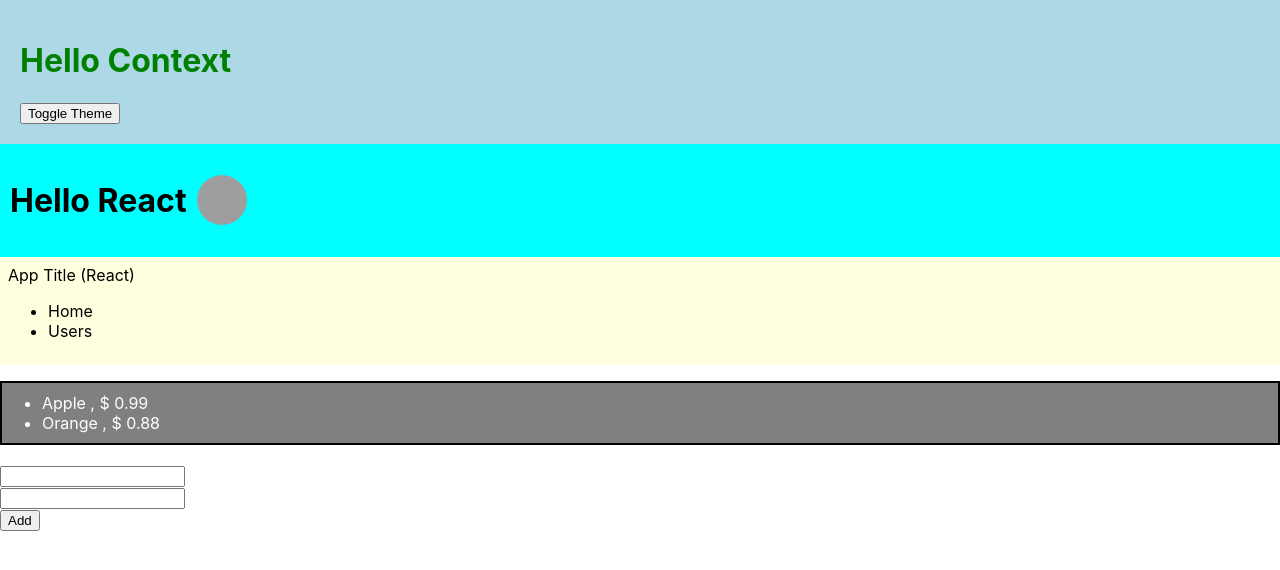
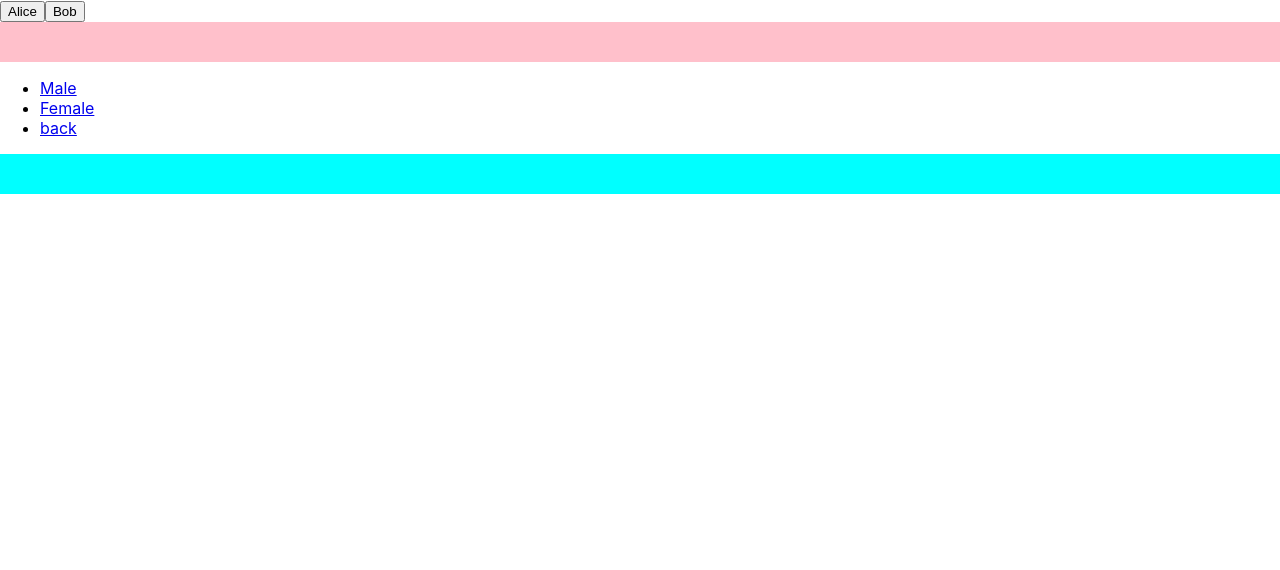
Before and after one commit to nyanlinmg/Test-React, a React (Create React App) app in the folder first/: page / in a window 1280 px wide. Shown: the top 570 px of the page. Built offline with nearby package versions, Linux system fonts and the light colour scheme; grey boxes are pictures that could not be loaded.

Commit message:
add another code

```diff
--- a/first/src/App.js
+++ b/first/src/App.js
@@ -1,148 +1,63 @@
 import {useRef, useState} from 'react';
 import Toolbar from './Toolbar';
 import {createContext, useContext} from 'react';
+import { Routes , Route, Link, Router, useParams, useNavigate } from 'react-router-dom';
 
-function Item(props) {
-  return (
-    <li>{props.name} , $ {props.price}</li>
-  )
+const users = [
+    { id: 1, name: 'Alice', gender: 'f'},
+    { id: 2, name: 'Bob', gender: 'm'},
+    { id: 3, name: 'Tom', gender: 'm'},
+    { id: 4, name: 'Mary', gender: 'f'}
+]
+
+function User() {
+    const {name} = useParams();
+    return <h1>Profile - {name}</h1>
 }
 
-// React Composition
-
-function Logo(props) {
+function Male(props) {
     return (
-        <img style={{width: '50px', height: '50px', borderRadius: '100%'}} src={props.image}></img>
+        <ul>
+            {users.filter( u => u.gender === 'm')
+                    .map( u => <li key={u.id}>{u.name}</li>)}
+        </ul>
     )
 }
 
-function Title(props) {
+function Female(props) {
     return (
-        <div style={{background: 'lightyellow', padding: 8}}>
-            {props.children}
-        </div>
-    )
-}
-
-function MenuItem(props) {
-    return (
-        <li>{props.value}</li>
-    )
-}
-
-function AddForm(props) {
-    const nameRef = useRef();
-    const priceRef = useRef();
-
-    return (
-        <form onSubmit={ e => {
-            e.preventDefault();
-
-            props.add(
-                nameRef.current.value,
-                priceRef.current.value
-            );
-
-        } }>
-
-            <input type='text' ref={nameRef}></input> <br />
-            <input type='text' ref={priceRef}></input> <br />
-            <button type='submit'>Add</button>
-
-        </form>
+        <ul>
+            {users.filter( u => u.gender === 'f')
+                    .map( u => <li key={u.id}>{u.name}</li>)}
+        </ul>
     )
 }
 
 export default function App() {
-    const [data, setData] = useState([
-        {id : 1, name : "Apple", price : 0.99},
-        {id : 2, name : "Orange", price : 0.88}
-    ]);
-
-    const styles = {
-        toolbar: {
-            marginBottom : 20,
-            border: '2px solid black',
-        },
-        dark: {
-            background: 'gray',
-            color: 'white',
-            padding: '10px 40px'
-        }
-    }
-
-    const add = (name, price) => {
-        const id = data.length + 1;
-        setData([
-            ...data,
-            {id, name , price}
-        ]);
-    }
-
-    const [theme , setTheme ] = useState("light");
+    const navigate = useNavigate();
 
     return (
         <div>
-            <ThemeContext.Provider value={{ theme, setTheme }}>
-                <div style={{
-                    minHeight: 100,
-                    color: "green",
-                    padding: 20,
-                    background:
-                        theme === "light" ? "lightblue" : "darkblue"
-                }}>
-                    <Header2></Header2>
-                </div>
-            </ThemeContext.Provider>
-            <div>
-                <Toolbar>
-                    <h1 style={{display: 'flex',alignItems: 'center', gap: '10px'}}>Hello React
-                        <Logo image={"https://encrypted-tbn0.gstatic.com/images?q=tbn:ANd9GcTbAmafdPNr9fd0KC0Z98WYEC7Wl1wYlPVf-A&s"}></Logo>
-                    </h1>
-                </Toolbar>
-                <Title>
-                    <header>App Title (React)</header>
+            <button onClick={() => navigate("/user/alice")}>Alice</button>
+            <button onClick={() => navigate("/user/bob")}>Bob</button>
 
-                    <ul>
-                        <MenuItem value="Home"></MenuItem>
-                        <MenuItem value="Users"></MenuItem>
-                    </ul>
-                </Title>
+            <div style={{background: 'pink', padding: 20}}>
+                <Routes>
+                    <Route path='/user/:name' element={<User></User>}></Route>
+                </Routes>
+            </div>
 
+            <ul>
+                <li><Link to={"/male"}>Male</Link></li>
+                <li><Link to={"/female"}>Female</Link></li>
+                <li><Link to={"/"}>back</Link></li>
+            </ul>
+            <div style={{background: 'cyan', padding: 20}}>
+                <Routes>
+                    <Route path='/male' element={<Male></Male>}></Route>
+                    <Route path='/female' element={<Female></Female>}></Route>
+                </Routes>
             </div>
-            <ul style={{...styles.dark, ...styles.toolbar}}>
-                {data.map( i => (
-                    <Item key={i.id} name={i.name} price={i.price}></Item>
-                ))}
-            </ul>
-
-            <AddForm add={add} />
         </div>
     )
 }
-
-// React Context
-
-const MyContext = createContext();
-const ThemeContext = createContext();
-
-function Header2(props){
-    return <Title2></Title2>
-}
-
-function Title2(props) {
-    const { theme, setTheme } = useContext(ThemeContext);
-
-    return (
-        <div>
-            <h1>Hello Context</h1>
-            <button onClick={ () => {
-                setTheme(
-                    theme === "light" ? "dark" : "light"
-                )
-            }}>
-                Toggle Theme
-            </button>
-        </div>
-    )
-}
--- a/first/src/index.js
+++ b/first/src/index.js
@@ -1,14 +1,18 @@
 import React from 'react';
-import ReactDOM from 'react-dom/client';
+import ReactDOM, { createRoot } from 'react-dom/client';
 import './index.css';
 import App from './App';
 import reportWebVitals from './reportWebVitals';
+import { BrowserRouter } from 'react-router-dom';
 
-const root = ReactDOM.createRoot(document.getElementById('root'));
+// const root = ReactDOM.createRoot(document.getElementById('root'));
+const container = document.getElementById('root');
+const root = createRoot(container);
+
 root.render(
-  <React.StrictMode>
-    <App />
-  </React.StrictMode>
+  <BrowserRouter>
+      <App/>
+  </BrowserRouter>
 );
 
 // If you want to start measuring performance in your app, pass a function
```
